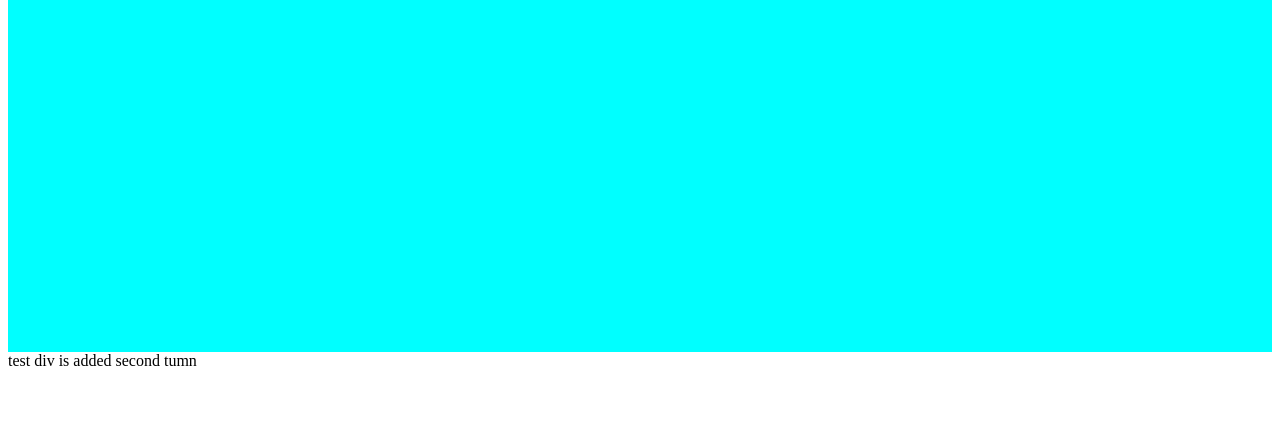
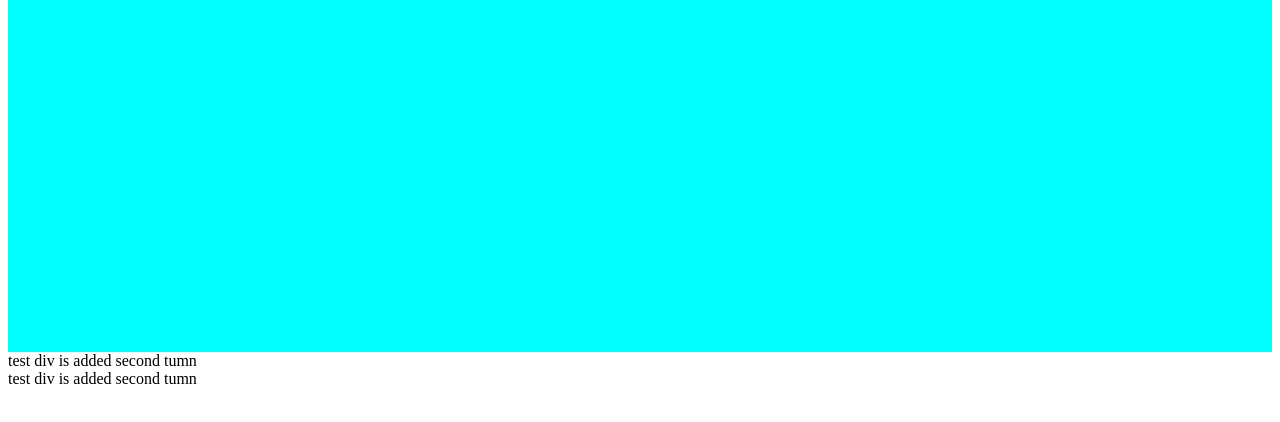
Before and after one commit to Armaan89/sampleproject, a plain HTML site: page index.html in a window 1280 px wide. Shown: the part 56-478 px from the top of the page. Drawn offline with Linux system fonts and the light colour scheme.

Commit message:
new text added

```diff
--- a/index.html
+++ b/index.html
@@ -9,5 +9,6 @@
 <body>
 <div id="bg">This is sample project</div>
 <div class="test">test div is added second tumn</div>
+<div class="test">test div is added second tumn</div>
 </body>
 </html>
```
